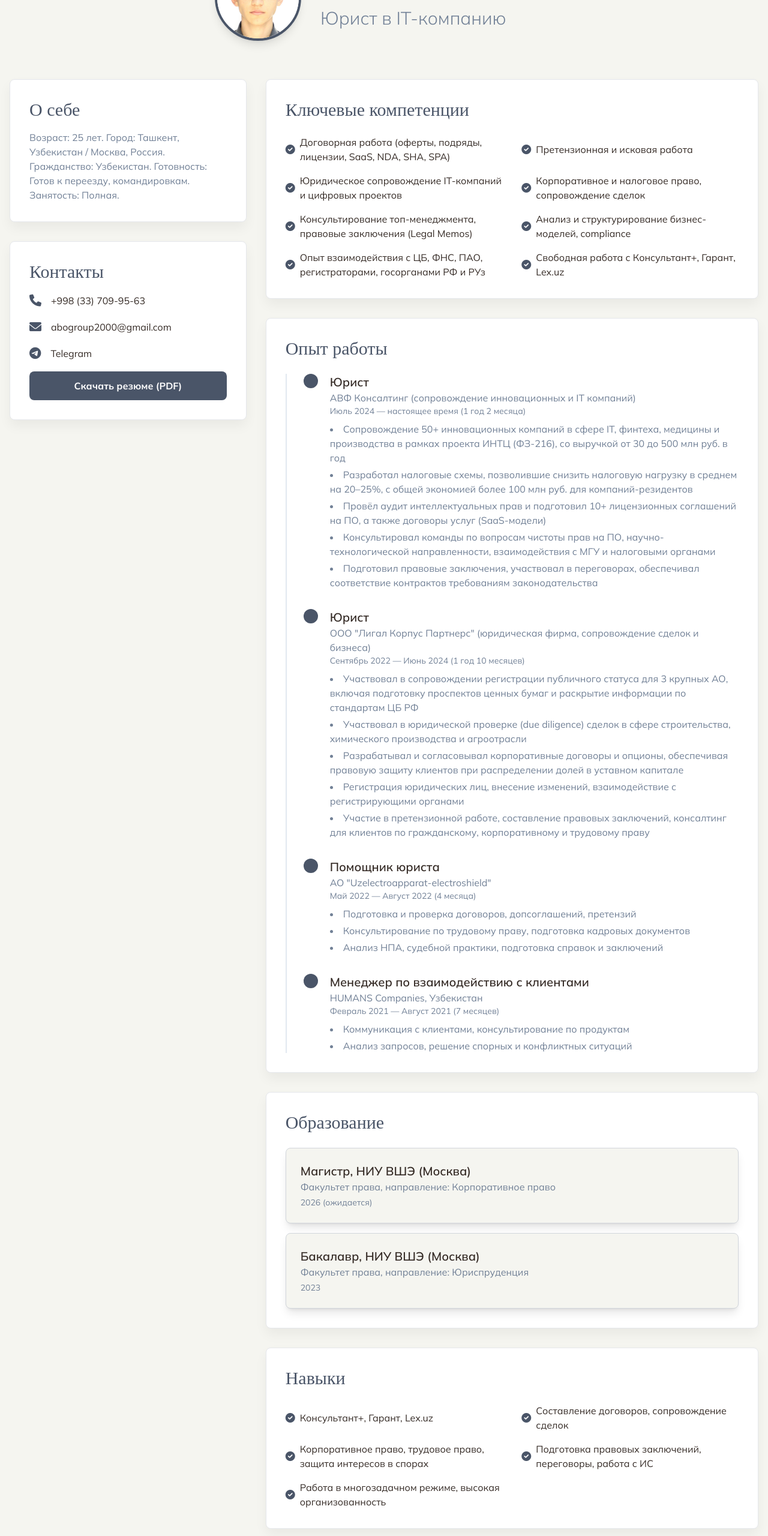
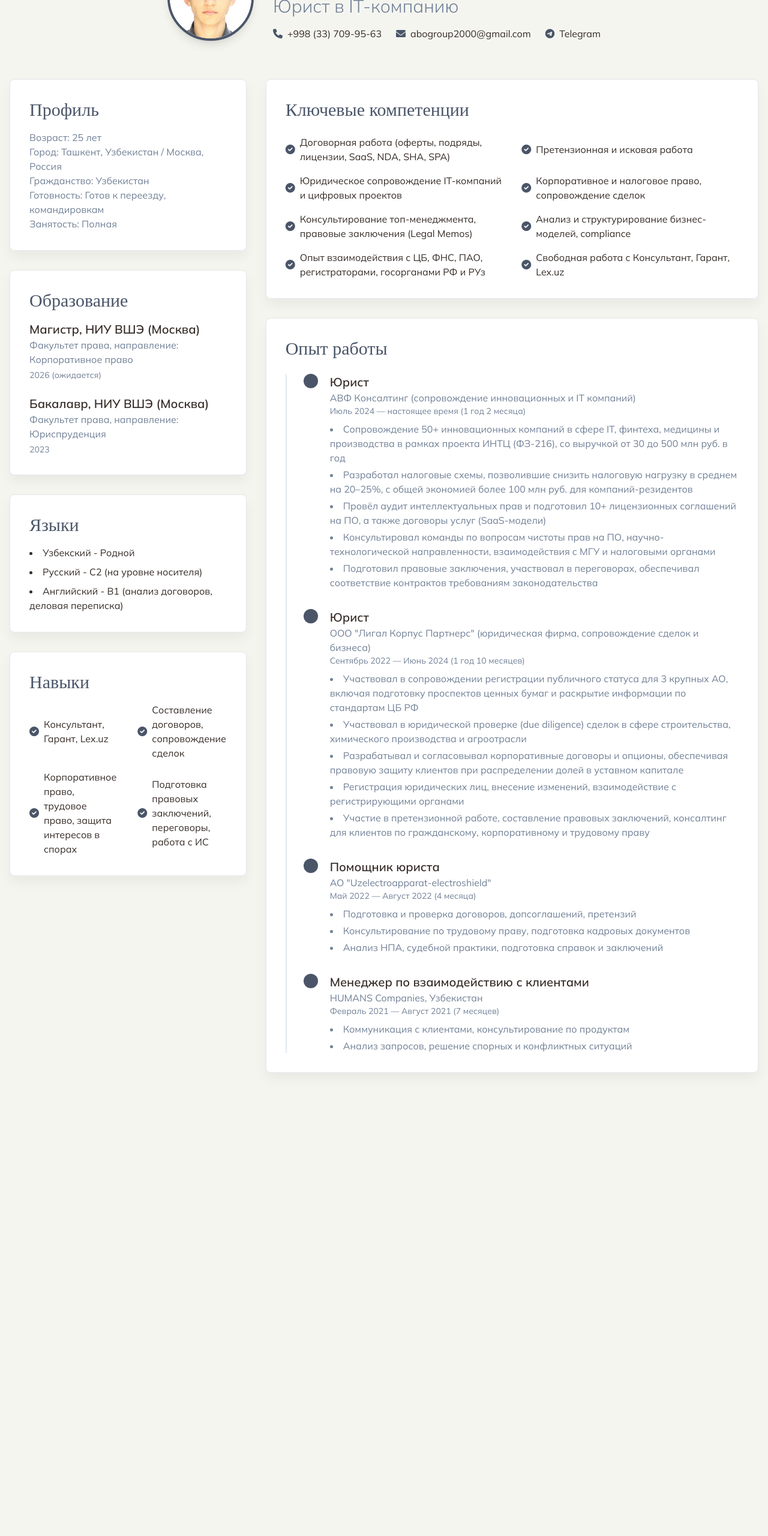
Before and after one commit to abbos222/NoviySV, a plain HTML site: page index.html in a window 1280 px wide. Shown: the part 140-2700 px from the top of the page at 60% size. After the commit the page ends 1992 px from the top, so only its background shows below. Drawn offline with nearby package versions, Linux system fonts and the light colour scheme; a web font is replaced by a local one.

Commit message:
Update index.html

```diff
--- a/index.html
+++ b/index.html
@@ -3,17 +3,16 @@
 <head>
     <meta charset="UTF-8">
     <meta name="viewport" content="width=device-width, initial-scale=1.0">
-    <meta name="description" content="Личный портфолио Аббоса Азимова, юриста в IT-компании. Опыт, компетенции, контакты.">
-    <meta name="keywords" content="Азимов Аббос, юрист, IT, портфолио, резюме">
-    <meta name="author" content="Азимов Аббос">
-    <title>Азимов Аббос - Личный портфолио</title>
+    <meta name="description" content="Резюме Аббоса Азимова, юриста в IT-компании.">
+    <meta name="keywords" content="Азимов Аббос, резюме, юрист, IT, корпоративное право">
+    <title>Резюме - Азимов Аббос</title>
     <!-- Подключаем Tailwind CSS -->
     <script src="https://cdn.tailwindcss.com"></script>
     <link rel="preconnect" href="https://fonts.googleapis.com">
     <link rel="preconnect" href="https://fonts.gstatic.com" crossorigin>
-    <!-- Шрифты FORUM и Mulish из референса -->
+    <!-- Шрифты из референса -->
     <link href="https://fonts.googleapis.com/css2?family=Forum&family=Mulish:wght@300;400;600;700&display=swap" rel="stylesheet">
-    <!-- Иконки для контактов -->
+    <!-- Иконки -->
     <link rel="stylesheet" href="https://cdnjs.cloudflare.com/ajax/libs/font-awesome/6.0.0-beta3/css/all.min.css">
 
     <script>
@@ -44,6 +43,43 @@
             background-color: #f5f5f0;
             font-family: 'Mulish', sans-serif;
             color: #362C27;
+            /* Стили для печати - скрываем кнопки и делаем макет более подходящим для PDF */
+            @media print {
+                .no-print {
+                    display: none;
+                }
+                .container {
+                    max-width: 100% !important;
+                    padding: 0 !important;
+                }
+                .main-content-area {
+                    grid-template-columns: 1fr !important;
+                }
+                .left-column {
+                    padding: 0 1rem;
+                    display: flex;
+                    flex-direction: column;
+                    gap: 1rem;
+                }
+                .right-column {
+                    padding: 0 1rem;
+                }
+                section {
+                    margin-bottom: 1rem;
+                    box-shadow: none !important;
+                    border: none !important;
+                }
+                h1, h2, h3 {
+                    page-break-after: avoid;
+                }
+                ul, ol {
+                    page-break-inside: avoid;
+                }
+                .timeline-item {
+                    page-break-inside: avoid;
+                    break-inside: avoid;
+                }
+            }
         }
         .container {
             max-width: 1200px;
@@ -51,26 +87,19 @@
         h1, h2 {
             font-family: 'Forum', serif;
         }
-        /* Стили для печати */
-        @media print {
-            .no-print {
-                display: none;
-            }
-        }
-        /* Увеличенный отступ для текста в timeline, чтобы кружок не перекрывал */
         .timeline-item {
-            padding-left: 2rem; /* Увеличенный отступ */
+            padding-left: 2rem;
         }
         .timeline-circle {
-            left: -12px; /* Позиционирование кружка */
+            left: -12px;
         }
     </style>
 </head>
 <body class="bg-main-bg text-text-dark font-sans antialiased">
     <div class="relative min-h-screen">
         <div class="relative container mx-auto px-4 py-8 md:py-16">
-            <!-- Главный блок с фото и заголовком -->
-            <header class="text-center mb-16">
+            <!-- Заголовок и контакты -->
+            <header class="mb-16">
                 <div class="flex flex-col md:flex-row items-center justify-center space-x-0 md:space-x-8">
                     <img src="https://raw.githubusercontent.com/abbos222/NoviySV/main/myphoto.jpg" alt="Фото Аббоса Азимова" class="w-36 h-36 rounded-full object-cover border-4 border-accent-blue shadow-lg mb-4 md:mb-0">
                     <div class="text-center md:text-left">
@@ -80,47 +109,96 @@
                         <p class="text-2xl md:text-3xl mt-2 font-light text-text-secondary">
                             Юрист в IT-компанию
                         </p>
+                        <!-- Контактная информация -->
+                        <div class="flex flex-wrap justify-center md:justify-start gap-x-6 gap-y-2 mt-4 text-sm md:text-base">
+                            <span class="flex items-center gap-2 text-text-dark">
+                                <i class="fas fa-phone text-accent-blue"></i>
+                                +998 (33) 709-95-63
+                            </span>
+                            <span class="flex items-center gap-2 text-text-dark">
+                                <i class="fas fa-envelope text-accent-blue"></i>
+                                abogroup2000@gmail.com
+                            </span>
+                            <a href="https://t.me/abbos_azimov" class="flex items-center gap-2 text-text-dark hover:text-accent-blue transition-colors">
+                                <i class="fab fa-telegram text-accent-blue"></i>
+                                Telegram
+                            </a>
+                        </div>
                     </div>
                 </div>
             </header>
 
-            <!-- Основной контент -->
-            <main class="grid grid-cols-1 lg:grid-cols-3 gap-8">
-                <!-- Контакты и О себе - Левая колонка -->
-                <div class="lg:col-span-1 space-y-8">
-                    <!-- О себе -->
-                    <section id="about" class="bg-secondary-bg p-8 rounded-lg shadow-3xl border border-gray-200">
-                        <h2 class="text-3xl font-heading text-accent-blue mb-4">О себе</h2>
-                        <p class="text-base text-text-secondary">Возраст: 25 лет. Город: Ташкент, Узбекистан / Москва, Россия. Гражданство: Узбекистан. Готовность: Готов к переезду, командировкам. Занятость: Полная.</p>
+            <!-- Основной контент - разделён на две колонки -->
+            <main class="grid grid-cols-1 lg:grid-cols-3 gap-8 main-content-area">
+                <!-- Левая колонка: Профиль, Языки, Образование, Навыки -->
+                <div class="lg:col-span-1 space-y-8 left-column">
+                    <!-- Профиль -->
+                    <section class="bg-secondary-bg p-8 rounded-lg shadow-3xl border border-gray-200">
+                        <h2 class="text-3xl font-heading text-accent-blue mb-4">Профиль</h2>
+                        <p class="text-base text-text-secondary">
+                            Возраст: 25 лет<br>
+                            Город: Ташкент, Узбекистан / Москва, Россия<br>
+                            Гражданство: Узбекистан<br>
+                            Готовность: Готов к переезду, командировкам<br>
+                            Занятость: Полная
+                        </p>
                     </section>
 
-                    <!-- Контакты -->
-                    <section id="contact" class="bg-secondary-bg p-8 rounded-lg shadow-3xl border border-gray-200">
-                        <h2 class="text-3xl font-heading text-accent-blue mb-4">Контакты</h2>
-                        <ul class="space-y-4">
-                            <li class="flex items-center gap-4 text-text-dark">
-                                <i class="fas fa-phone text-accent-blue text-xl"></i>
-                                <span>+998 (33) 709-95-63</span>
+                    <!-- Образование -->
+                    <section class="bg-secondary-bg p-8 rounded-lg shadow-3xl border border-gray-200">
+                        <h2 class="text-3xl font-heading text-accent-blue mb-4">Образование</h2>
+                        <div class="space-y-6">
+                            <div>
+                                <h3 class="font-semibold text-xl text-text-dark">Магистр, НИУ ВШЭ (Москва)</h3>
+                                <p class="text-text-secondary">Факультет права, направление: Корпоративное право</p>
+                                <p class="text-sm text-text-secondary mt-1">2026 (ожидается)</p>
+                            </div>
+                            <div>
+                                <h3 class="font-semibold text-xl text-text-dark">Бакалавр, НИУ ВШЭ (Москва)</h3>
+                                <p class="text-text-secondary">Факультет права, направление: Юриспруденция</p>
+                                <p class="text-sm text-text-secondary mt-1">2023</p>
+                            </div>
+                        </div>
+                    </section>
+
+                    <!-- Языки -->
+                    <section class="bg-secondary-bg p-8 rounded-lg shadow-3xl border border-gray-200">
+                        <h2 class="text-3xl font-heading text-accent-blue mb-4">Языки</h2>
+                        <ul class="list-disc list-inside text-text-dark space-y-2">
+                            <li>Узбекский - Родной</li>
+                            <li>Русский - С2 (на уровне носителя)</li>
+                            <li>Английский - В1 (анализ договоров, деловая переписка)</li>
+                        </ul>
+                    </section>
+
+                    <!-- Навыки -->
+                    <section class="bg-secondary-bg p-8 rounded-lg shadow-3xl border border-gray-200">
+                        <h2 class="text-3xl font-heading text-accent-blue mb-4">Навыки</h2>
+                        <ul class="grid grid-cols-1 md:grid-cols-2 gap-x-8 gap-y-4 text-base text-text-dark">
+                            <li class="flex items-center gap-2">
+                                <i class="fas fa-check-circle text-accent-blue"></i>
+                                <span>Консультант, Гарант, Lex.uz</span>
                             </li>
-                            <li class="flex items-center gap-4 text-text-dark">
-                                <i class="fas fa-envelope text-accent-blue text-xl"></i>
-                                <span>abogroup2000@gmail.com</span>
+                            <li class="flex items-center gap-2">
+                                <i class="fas fa-check-circle text-accent-blue"></i>
+                                <span>Составление договоров, сопровождение сделок</span>
                             </li>
-                            <li class="flex items-center gap-4 text-text-dark">
-                                <i class="fab fa-telegram text-accent-blue text-xl"></i>
-                                <a href="https://t.me/abbos_azimov" class="hover:text-accent-blue transition-colors">Telegram</a>
+                            <li class="flex items-center gap-2">
+                                <i class="fas fa-check-circle text-accent-blue"></i>
+                                <span>Корпоративное право, трудовое право, защита интересов в спорах</span>
                             </li>
-                            <li class="flex items-center gap-4 mt-6">
-                                <a href="CV_AZIMOV_ABBOS_.pdf" download class="w-full bg-accent-blue text-white text-center py-3 rounded-lg hover:bg-blue-600 transition-colors font-bold">Скачать резюме (PDF)</a>
+                            <li class="flex items-center gap-2">
+                                <i class="fas fa-check-circle text-accent-blue"></i>
+                                <span>Подготовка правовых заключений, переговоры, работа с ИС</span>
                             </li>
                         </ul>
                     </section>
                 </div>
 
-                <!-- Основные секции - Правая колонка -->
-                <div class="lg:col-span-2 space-y-8">
+                <!-- Правая колонка: Ключевые компетенции, Опыт работы -->
+                <div class="lg:col-span-2 space-y-8 right-column">
                     <!-- Ключевые компетенции -->
-                    <section id="competencies" class="bg-secondary-bg p-8 rounded-lg shadow-3xl border border-gray-200">
+                    <section class="bg-secondary-bg p-8 rounded-lg shadow-3xl border border-gray-200">
                         <h2 class="text-3xl font-heading text-accent-blue mb-6">Ключевые компетенции</h2>
                         <ul class="grid grid-cols-1 md:grid-cols-2 gap-x-8 gap-y-4 text-base text-text-dark">
                             <li class="flex items-center gap-2">
@@ -153,13 +231,13 @@
                             </li>
                             <li class="flex items-center gap-2">
                                 <i class="fas fa-check-circle text-accent-blue"></i>
-                                <span>Свободная работа с Консультант+, Гарант, Lex.uz</span>
+                                <span>Свободная работа с Консультант, Гарант, Lex.uz</span>
                             </li>
                         </ul>
                     </section>
 
                     <!-- Опыт работы -->
-                    <section id="experience" class="bg-secondary-bg p-8 rounded-lg shadow-3xl border border-gray-200">
+                    <section class="bg-secondary-bg p-8 rounded-lg shadow-3xl border border-gray-200">
                         <h2 class="text-3xl font-heading text-accent-blue mb-6">Опыт работы</h2>
                         <div class="relative border-l-2 border-timeline-line pl-10 space-y-8">
                             <!-- Каждое место работы -->
@@ -212,50 +290,6 @@
                             </div>
                         </div>
                     </section>
-
-                    <!-- Образование -->
-                    <section id="education" class="bg-secondary-bg p-8 rounded-lg shadow-3xl border border-gray-200">
-                        <h2 class="text-3xl font-heading text-accent-blue mb-6">Образование</h2>
-                        <div class="space-y-4">
-                            <div class="bg-main-bg p-6 rounded-lg shadow-lg border border-gray-300">
-                                <h3 class="font-semibold text-xl text-text-dark">Магистр, НИУ ВШЭ (Москва)</h3>
-                                <p class="text-text-secondary">Факультет права, направление: Корпоративное право</p>
-                                <p class="text-sm text-text-secondary mt-1">2026 (ожидается)</p>
-                            </div>
-                            <div class="bg-main-bg p-6 rounded-lg shadow-lg border border-gray-300">
-                                <h3 class="font-semibold text-xl text-text-dark">Бакалавр, НИУ ВШЭ (Москва)</h3>
-                                <p class="text-text-secondary">Факультет права, направление: Юриспруденция</p>
-                                <p class="text-sm text-text-secondary mt-1">2023</p>
-                            </div>
-                        </div>
-                    </section>
-
-                    <!-- Навыки -->
-                    <section id="skills" class="bg-secondary-bg p-8 rounded-lg shadow-3xl border border-gray-200">
-                        <h2 class="text-3xl font-heading text-accent-blue mb-6">Навыки</h2>
-                        <ul class="grid grid-cols-1 md:grid-cols-2 gap-x-8 gap-y-4 text-base text-text-dark">
-                            <li class="flex items-center gap-2">
-                                <i class="fas fa-check-circle text-accent-blue"></i>
-                                <span>Консультант+, Гарант, Lex.uz</span>
-                            </li>
-                            <li class="flex items-center gap-2">
-                                <i class="fas fa-check-circle text-accent-blue"></i>
-                                <span>Составление договоров, сопровождение сделок</span>
-                            </li>
-                            <li class="flex items-center gap-2">
-                                <i class="fas fa-check-circle text-accent-blue"></i>
-                                <span>Корпоративное право, трудовое право, защита интересов в спорах</span>
-                            </li>
-                            <li class="flex items-center gap-2">
-                                <i class="fas fa-check-circle text-accent-blue"></i>
-                                <span>Подготовка правовых заключений, переговоры, работа с ИС</span>
-                            </li>
-                            <li class="flex items-center gap-2">
-                                <i class="fas fa-check-circle text-accent-blue"></i>
-                                <span>Работа в многозадачном режиме, высокая организованность</span>
-                            </li>
-                        </ul>
-                    </section>
                 </div>
             </main>
         </div>
```
